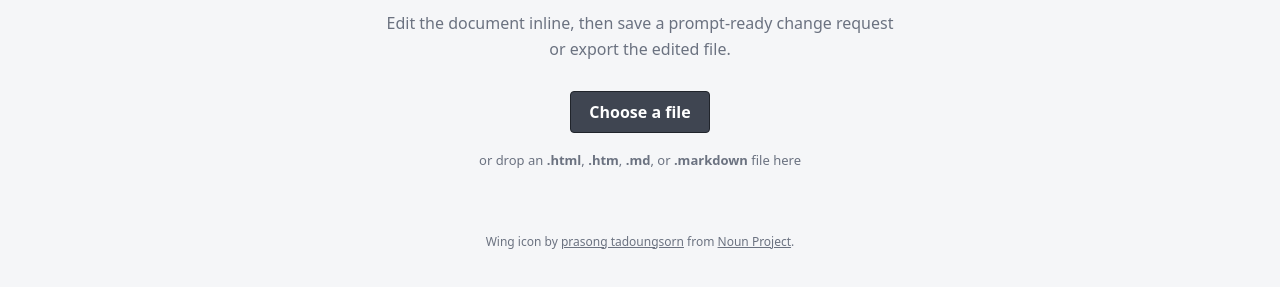
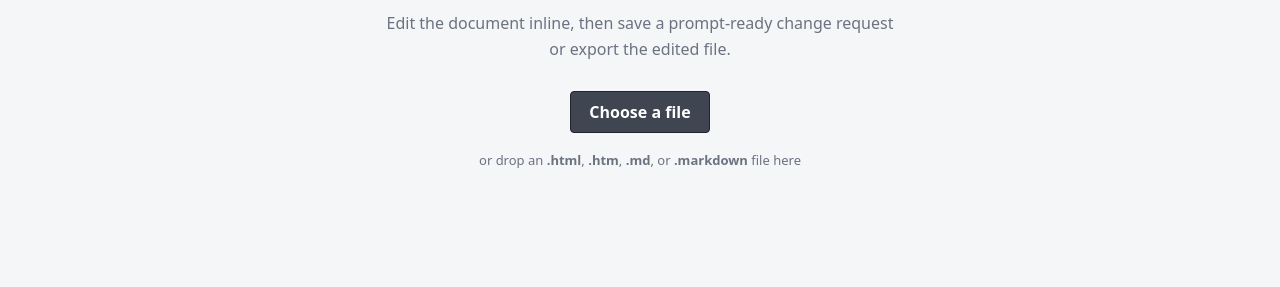
Before and after one commit to gbti-network/ryker, a browser extension: page extension/workspace.html in a window 1280 px wide. Shown: the part 369-656 px from the top of the page. Drawn offline with Linux system fonts and the light colour scheme.

Commit message:
Keep the wing credit to the store listing and the READMEs
The workspace open screen carried the "Wing icon by prasong tadoungsorn from
Noun Project" line. The owner decided on 2026-08-18 that the credit belongs in
the Chrome Web Store description and in the three READMEs, and nowhere else, so
it comes off that screen along with its stylesheet rule.

Attribution is still a condition of CC BY 3.0. What the licence asks for is
attribution reasonable to the medium rather than a credit on every screen, and
it is discharged by the store listing, which is public and travels with the
distribution, and by the READMEs, which ship with the package and the
repository.

Worth knowing before anyone reverses this: the page still renders the mark in
its header and on its open screen, so that screen now shows the wing with no
credit beside it. That was raised before the decision and the decision was made
with it in view. Two sessions had already moved to revert the removal on the
strength of a brand note saying the credit must stay on every surface that ships
the mark. That note is superseded and now records this decision instead, in
.product/brand/ryker/sources/wing-reference.md and brand.json.

```diff
--- a/extension/workspace.css
+++ b/extension/workspace.css
@@ -79,14 +79,6 @@ body { background: var(--rk-bg2); }
 .workspace-status { min-height: 20px; margin: 12px 0 0; }
 .workspace-status.error { color: var(--rk-danger); }
 
-/* The mark is licensed CC BY 3.0 and the credit is a condition of using it,
-   not a courtesy, so it ships wherever the mark ships. It sits inside
-   #workspace-open rather than in the page footer so it goes away with the
-   open screen: once a document loads, the page belongs to that document and
-   Ryker's own chrome gets out of the way. */
-.workspace-credit { margin: 32px 0 0; color: var(--rk-muted); font-size: 12px; }
-.workspace-credit a { color: inherit; }
-
 body.workspace-dragging .workspace-open {
   outline: 3px dashed var(--rk-active-line);
   outline-offset: -12px;
--- a/extension/workspace.html
+++ b/extension/workspace.html
@@ -24,7 +24,6 @@
       <input id="workspace-file" type="file" accept=".html,.htm,.md,.markdown,text/html,text/markdown,text/plain">
       <p class="workspace-drop">or drop an <strong>.html</strong>, <strong>.htm</strong>, <strong>.md</strong>, or <strong>.markdown</strong> file here</p>
       <p id="workspace-status" class="workspace-status" role="status" aria-live="polite"></p>
-      <p class="workspace-credit">Wing icon by <a href="https://thenounproject.com/creator/layersky/" rel="noopener noreferrer" target="_blank">prasong tadoungsorn</a> from <a href="https://thenounproject.com/icon/wing-1382909/" rel="noopener noreferrer" target="_blank">Noun Project</a>.</p>
     </section>
     <main id="workspace-document" hidden></main>
   </div>
```
